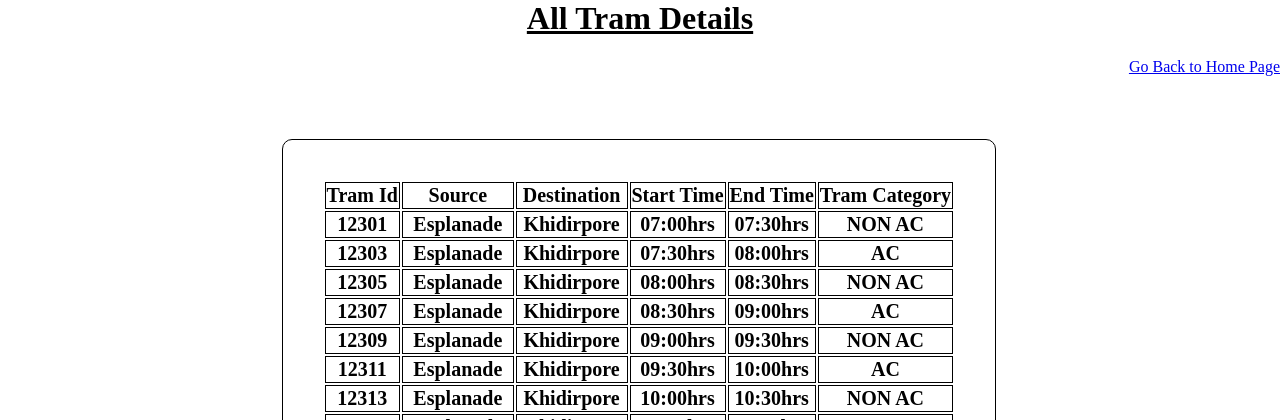
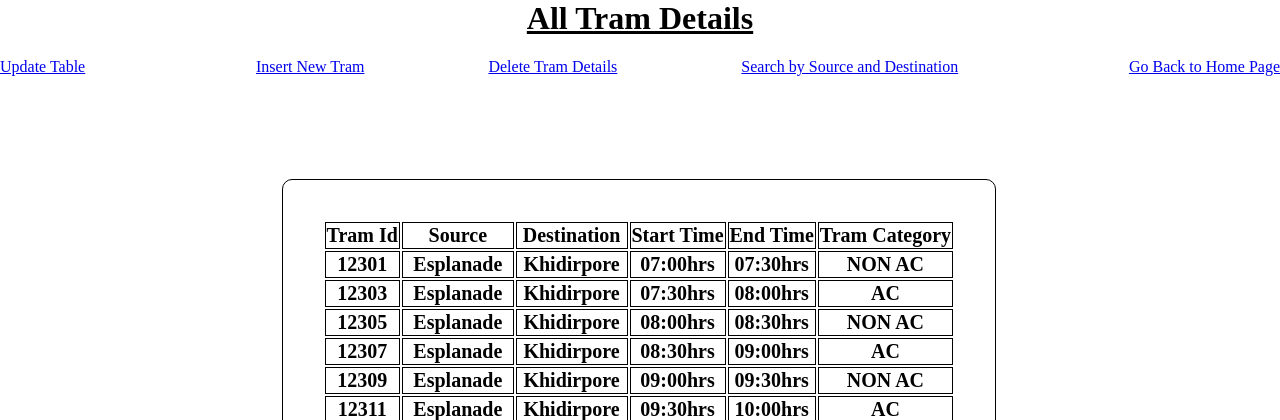
Before and after one commit to Sayantan03/HEXABYTES, a PHP site: page /showtramdetails.php in a window 1280 px wide. Shown: the top 420 px of the page. Run offline with PHP 8.4, Linux system fonts and the light colour scheme; data comes from the database, SQL or seed files in the repository.

Commit message:
Update showtramdetails.php
1.0 additional features added

```diff
--- a/src/showtramdetails.php
+++ b/src/showtramdetails.php
@@ -55,10 +55,10 @@ $result = mysqli_query($conn,$stmt);
     </head>
     <body>
         <h1><u>All Tram Details</u></h1>
-        <!--<span id="l"><a href="updatetable.html">Update Table</a></span>
+        <span id="l"><a href="updatetable.html">Update Table</a></span>
         <span id="c"><a href="inserttable.html">Insert New Tram</a></span>
         <span id="c"><a href="deletetable.html">Delete Tram Details</a></span>
-        <span id="c"><a href="searchtable.html">Search by Source and Destination</a></span>-->
+        <span id="c"><a href="searchtable.html">Search by Source and Destination</a></span>
         <span id="r"><a href="admin_control.html">Go Back to Home Page</a></span>
         <?php
             echo "<table>";
```
